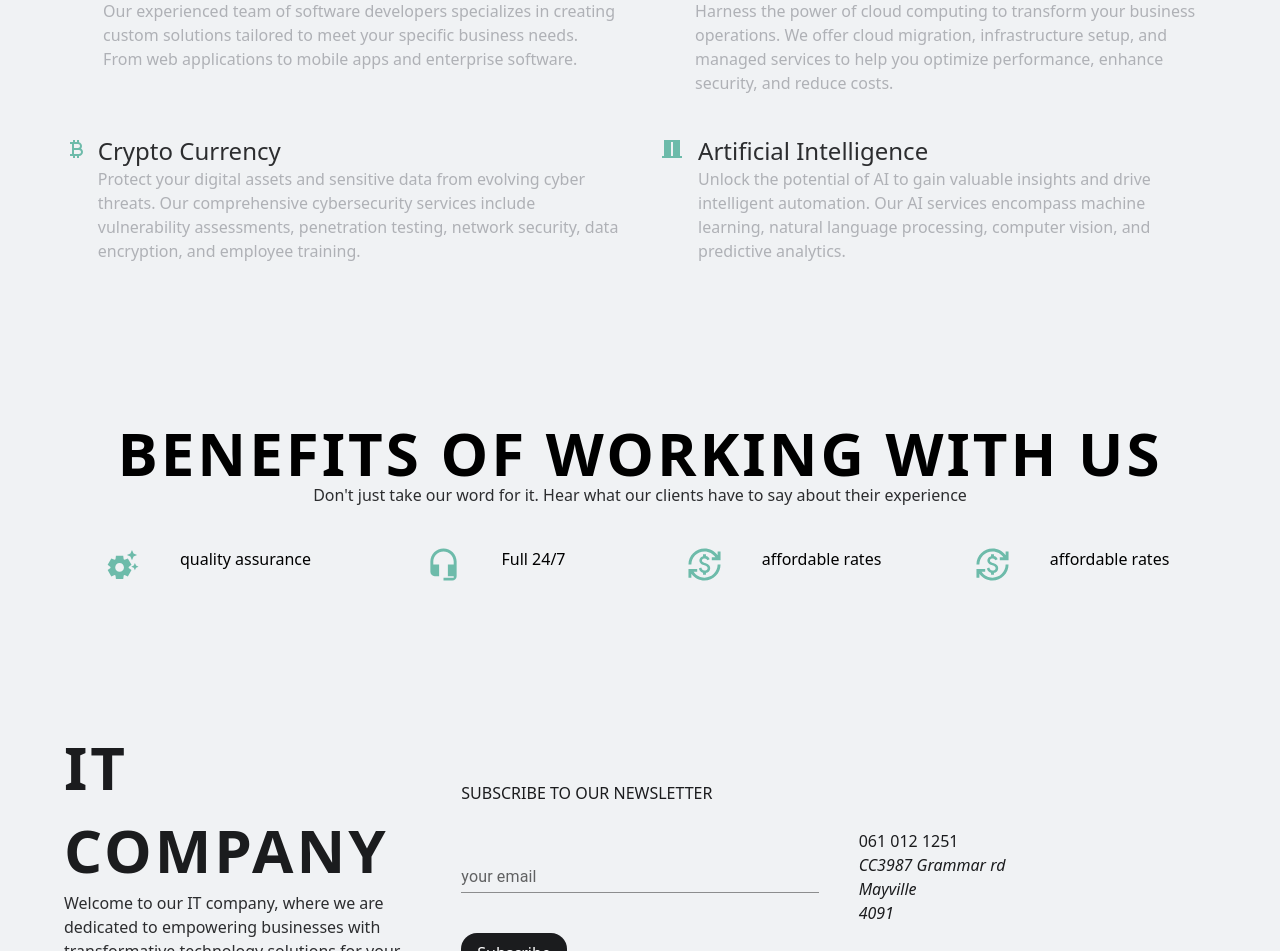
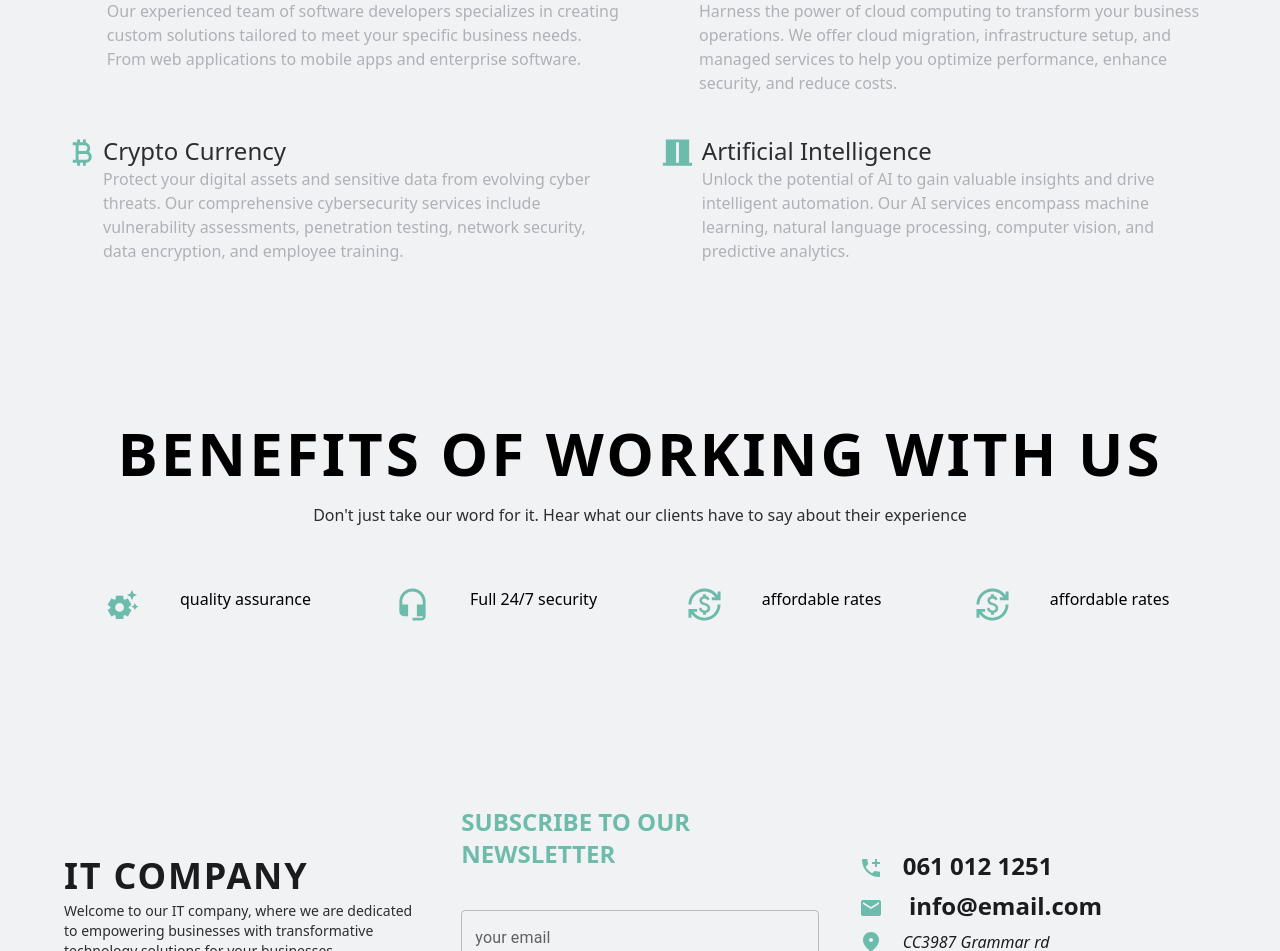
Before and after one commit to scelo-gumede/newRepoPract, a Next.js app: page /services in a window 1280 px wide. Shown: the part 221-1172 px from the top of the page. Built offline with nearby package versions, Linux system fonts and the light colour scheme.

Commit message:
refined all

```diff
--- a/app/components/Benefits.tsx
+++ b/app/components/Benefits.tsx
@@ -7,14 +7,14 @@ export default function Benefits() {
                 <p className="text-center text-4xl lg:text-6xl font-bold tracking-wider leading-snug">
                     BENEFITS OF WORKING WITH US
                 </p>
-                <p className="text-center text-textColor2">
+                <p className="text-center py-5 text-textColor2">
                     Don&apos;t just take our word for it. Hear what our clients have to say about their experience
                 </p>
             </div>
             <div className="grid grid-cols-1 md:grid-cols-2 lg:grid-cols-4">
                 {benefit.map((item, i) => {
                     return (
-                        <div key={i} className="flex space-x-5 gap-5 justify-center">
+                        <div key={i} className="flex  gap-10 justify-center ">
                             <p>
                                 {<item.icon className="text-green" fontSize="large" />}
                             </p>
--- a/app/components/Details.tsx
+++ b/app/components/Details.tsx
@@ -1,6 +1,8 @@
 import { TextField } from "@mui/material";
 import Button from "./Button";
-
+import AddIcCallIcon from '@mui/icons-material/AddIcCall';
+import EmailIcon from '@mui/icons-material/Email';
+import FmdGoodIcon from '@mui/icons-material/FmdGood';
 
 export default function Details(){
 
@@ -8,23 +10,27 @@ export default function Details(){
     return(
         <section className="p-16 text-whiteColor bg-whiteColor lg:items-center space-y-10 lg:flex gap-10  text-grey">
             <div className="lg:w-1/3">
-                <p className="text-6xl font-bold text-grey tracking-wider leading-snug">IT COMPANY</p>
-                <p className="text-textColor2">Welcome to our IT company, where we are dedicated to empowering businesses with transformative technology solutions for your businesses.</p>
+                <p className="text-4xl font-bold text-grey tracking-wider leading-snug">IT COMPANY</p>
+                <p className="text-textColor2 text-sm">Welcome to our IT company, where we are dedicated to empowering businesses with transformative technology solutions for your businesses.</p>
             </div>
             <div className="text-grey flex flex-col space-y-10 lg:w-1/3">
-                <p>SUBSCRIBE TO OUR NEWSLETTER</p>
-                <TextField variant="standard" label="your email" />
+                <p className="text-green text-2xl font-bold">SUBSCRIBE TO OUR NEWSLETTER</p>
+                <TextField variant="outlined" label="your email" />
                 <div className="md:flex md:justify-start">
                 <Button text="Subscribe" bg="grey" />
                 </div>
             </div>
-            <div className="text-grey lg:w-1/3">
-                <p>061 012 1251</p>
-                <address>
+            <div className="text-grey space-y-2 lg:flex lg:flex-col lg:justify-end lg:w-1/3">
+                <p className="font-bold text-2xl"><span><AddIcCallIcon fontSize="medium" className="text-green mr-5"  /></span>061 012 1251</p>
+                <p className="font-bold text-2xl"><EmailIcon fontSize="medium" className="text-green mr-5"/> info@email.com</p>
+                <div className="flex"><FmdGoodIcon fontSize="medium" className="text-green mr-5" />
+                <address className="">
                     CC3987 Grammar rd<br />
                     Mayville <br />
                     4091
                 </address>
+                </div>
+
             </div>
         </section>
     )
--- a/app/components/Form.tsx
+++ b/app/components/Form.tsx
@@ -8,14 +8,14 @@ export default function Form() {
 
   return (
     <section  className="px-16 bg-whiteColor py-20 space-y-10">
-      <div className="lg:w-[50vw] space-y-5 mx-auto">
-      <p className="text-6xl font-bold tracking-wider leading-snug">SEND US A MESSAGE</p>
+      <div className="lg:w-[40vw] space-y-5 mx-auto">
+      <p className="text-4xl font-bold tracking-wider leading-snug">SEND US A MESSAGE</p>
         <Box className="flex justify-center text-center flex-col space-y-10">
           <TextField variant="outlined" type="text" size="small" label="first-name" />
-          <TextField variant="standard" type="text" label="last-name" />
-          <TextField variant="standard" type="email" label="email" />
-          <TextField variant="standard" type="text" label="subject" />
-          <TextField variant="standard" type="text" label="message" />
+          <TextField variant="outlined" type="text" label="last-name" />
+          <TextField variant="outlined" type="email" label="email" />
+          <TextField variant="outlined" type="text" label="subject" />
+          <TextField variant="outlined" type="text" label="message" />
         </Box>
         <Button text="Send message" bg="grey" />
         </div>
--- a/app/components/PortFolio.tsx
+++ b/app/components/PortFolio.tsx
@@ -10,12 +10,13 @@ const types = ["all", ...new Set(portfolio.map(item => item.type))];
 
 export default function PortFolio(){
     const[data,setData]=useState([...portfolio])
+    const[border,setBorder]=useState("all")
 
 
 
 
     const handleFilter =(strings:string)=>{
-
+        setBorder(strings)
         if(strings==="all"){
             return setData([...portfolio])
         }
@@ -26,9 +27,11 @@ export default function PortFolio(){
 
     return (
         <section className="bg-whiteColor px-16 py-20 ">
-            <div className="flex justify-center p-5 space-x-10 mx-auto ">
+            <p className="textColor text-4xl text-center font-bold">Categories</p>
+            <div className="w-[20vw] lg:w-[10vw] h-1 bg-green rounded-md mx-auto  mb-10"></div>
+            <div className="grid grid-cols-2 md:grid-cols-1 md:flex gap-5  justify-center p-10 md:space-x-4  mx-auto ">
             {types.map((type,i)=>{
-                return <Labels handleFilter={handleFilter} title={type} key={i} />
+                return <Labels handleFilter={handleFilter} border={border} title={type} key={i} />
             })}
             </div>
 
@@ -46,13 +49,14 @@ export default function PortFolio(){
 interface LabelProps{
     title:string,
     handleFilter:(strings:string)=>void,
+    border:string
 }
 
 function Labels (props:LabelProps){
-
+    console.log(props.border, props.title)
     return(
-        <p className={clsx("text-2xl font-bold cursor-pointer",{
-
+        <p className={clsx(" text-lg p-1 md:p-2 text-center transition rounded-md md:text-2xl buttonGradient  font-bold cursor-pointer",{
+            "hover:bg-black opacity-60 border-solid border-grey border-2":props.border ==props.title
         })} onClick={()=> props.handleFilter(props.title)}>{props.title}</p>
     )
 }
--- a/app/components/Services.tsx
+++ b/app/components/Services.tsx
@@ -9,8 +9,8 @@ export default function Services(){
             {
                 skills.map((item,i)=>{
                     return (
-                        <div className=" flex " key={i}>
-                            <div className="w-[20%]">{<item.icon className="text-green"/>}</div>
+                        <div className=" flex gap-2 md:gap-1 " key={i}>
+                            <div className="w-[20%]">{<item.icon fontSize="large" className="text-green"/>}</div>
                             <div className="flex flex-col ">
                                 <p className="text-2xl text-textColor2">{item.title}</p>
                                 <p className="text-textColor">{item.text}</p>
--- a/app/data.ts
+++ b/app/data.ts
@@ -15,7 +15,7 @@ export const benefit =[
         icon:SettingsSuggestIcon
     },
     {
-        label:"Full 24/7",
+        label:"Full 24/7 security",
         icon:HeadsetMicIcon
     },
     {
--- a/app/globals.css
+++ b/app/globals.css
@@ -32,3 +32,12 @@
       display: block !important; /* Show on smaller screens */
   }
 }
+
+
+.buttonGradient{
+  background-image: radial-gradient(
+    circle,
+    #f0f2f4 10%,
+    #6dbbaa
+  );
+}
```
